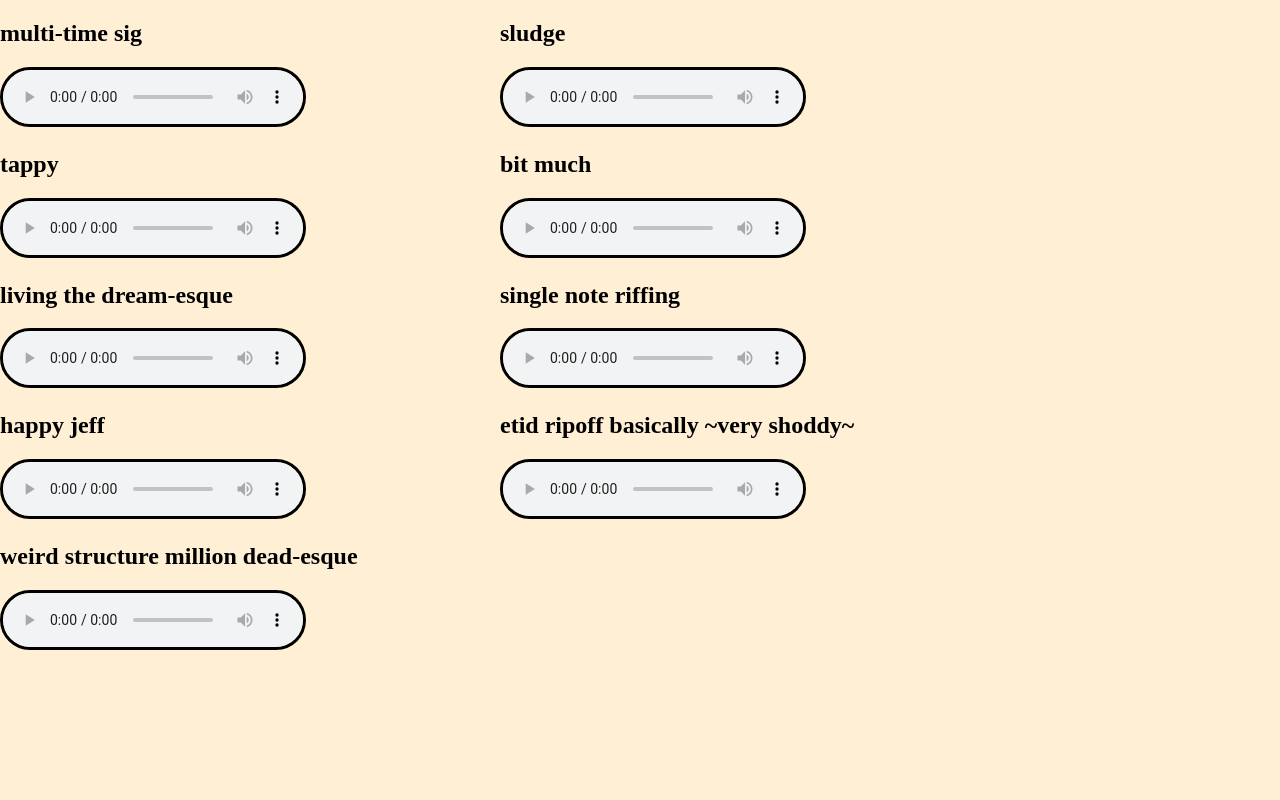
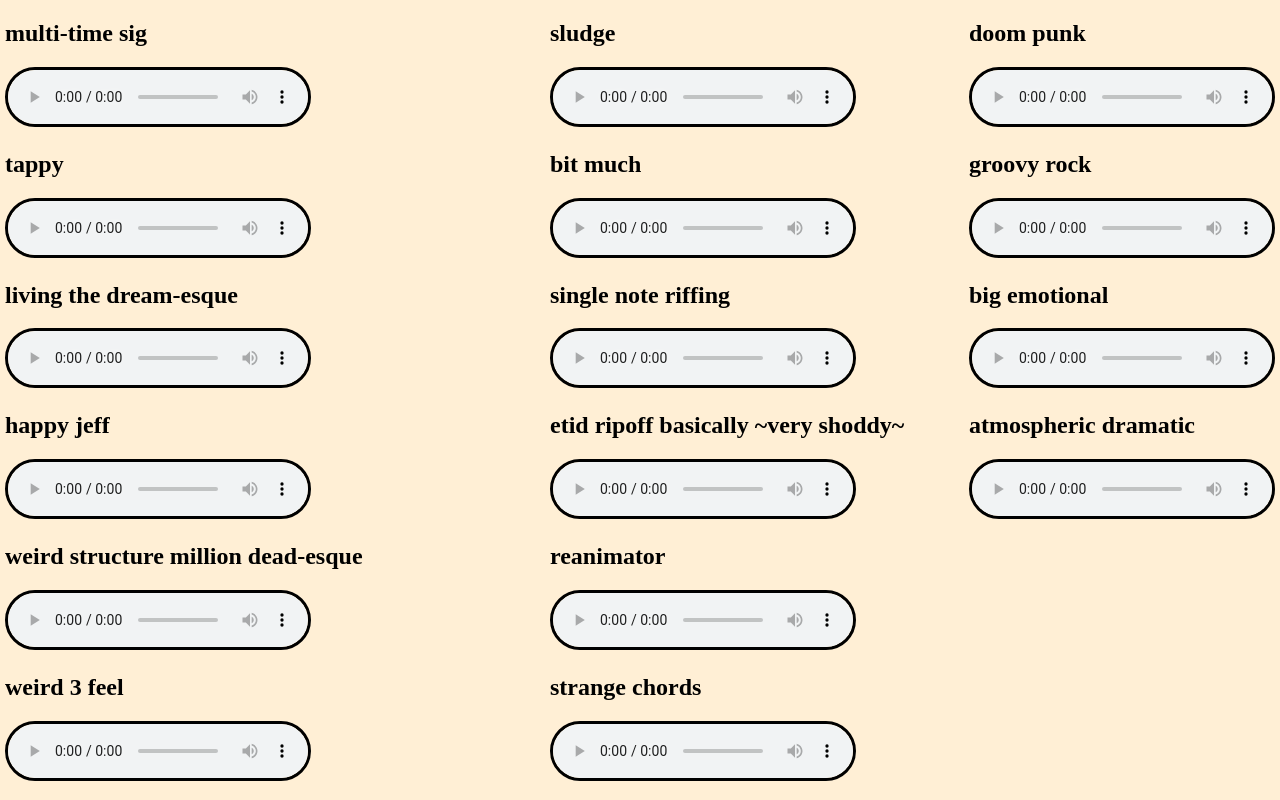
Before and after one commit to akw131099/demo-dump, a plain HTML site: page index.html in a window 1280 px wide. Drawn offline with Linux system fonts and the light colour scheme.

Commit message:
added more demos

```diff
--- a/index.html
+++ b/index.html
@@ -36,6 +36,11 @@
           type="audio/mp3"
         />
       </audio>
+
+      <h2>weird 3 feel</h2>
+      <audio controls>
+        <source src="./weird 3 feel.mp3" type="audio/mp3">
+      </audio>
     </div>
     <div class="sec2">
       <h2>sludge</h2>
@@ -57,6 +62,38 @@
       <audio controls>
         <source src="./etid ripoff basically.mp3" type="audio/mp3" />
       </audio>
+
+      <h2>reanimator</h2>
+      <audio controls>
+        <source src="./noise. - Reanimator w bass 3.mp3" type="audio/mp3"></source>
+      </audio>
+
+      <h2>strange chords</h2>
+      <audio controls>
+        <source src="./weird weird chords.mp3" type="audio/mp3">
+      </audio>
+    </div>
+
+    <div class="sec3">
+      <h2>doom punk</h2>
+      <audio controls>
+        <source src="./Doom punk.mp3" type="audio/mp3">
+      </audio>
+
+      <h2> groovy rock</h2>
+      <audio controls>
+        <source src="./groovy rock cool.mp3" type="audio/mp3">
+      </audio>
+
+      <h2>big emotional</h2>
+      <audio controls>
+        <source src="./big emotional.mp3" type="audio/mp3">
+      </audio>
+
+      <h2>atmospheric dramatic</h2>
+      <audio controls>
+        <source src="./  .mp3" type="audio/mp3">
+      </audio>
     </div>
   </body>
 </html>
--- a/style.css
+++ b/style.css
@@ -9,12 +9,18 @@ audio {
 
 .sec1 {
   position: absolute;
-  left: 0px;
+  left: 5px;
   top: 0px;
 }
 
 .sec2 {
   position: absolute;
-  left: 500px;
+  left: 550px;
   top: 0px;
 }
+
+.sec3 {
+  position: absolute;
+  top: 0px;
+  right: 5px;
+}
```
Also changed, not shown: 7 other files.
